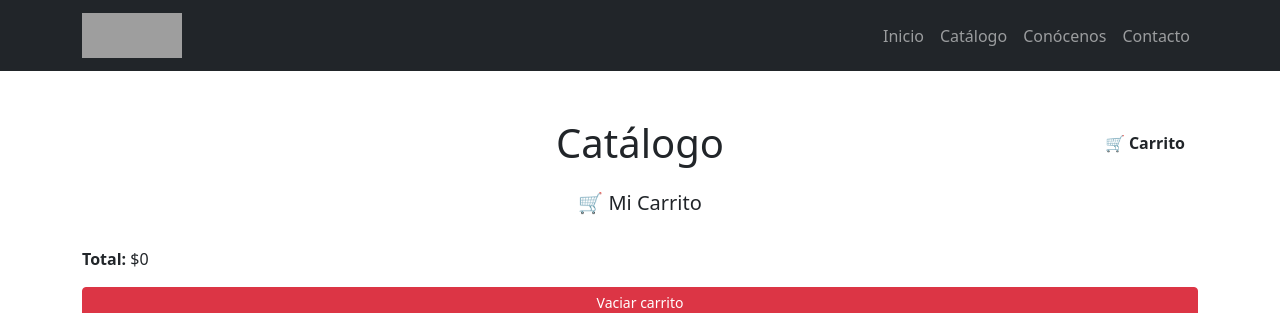
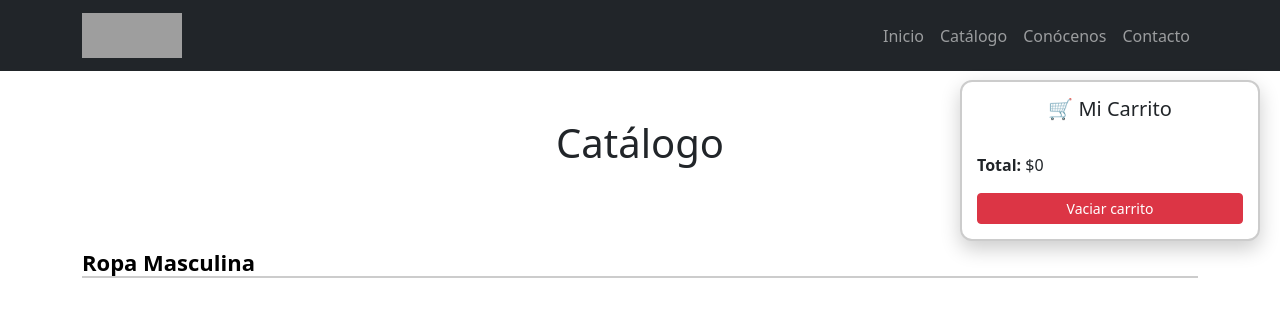
Before and after one commit to mcastillac/TiendaCastilla-Gamez, a plain HTML site: page catalogo.html in a window 1280 px wide. Both pictures are taken after a click on the button "🛒 Carrito". Shown: the top 313 px of the page. Drawn offline with nearby package versions, Linux system fonts and the light colour scheme; grey boxes are pictures that could not be loaded.

Commit message:
Update estilo.css

```diff
--- a/estilo.css
+++ b/estilo.css
@@ -184,3 +184,25 @@ button.btn.btn-dark:hover {
   object-fit: contain;
   margin-top: -2px;       /* Ajuste fino opcional */
 }
+
+#carrito-container {
+  display: none;
+  position: fixed;
+  top: 80px;
+  right: 20px;
+  width: 300px;
+  background: #fff;
+  border: 2px solid #ccc;
+  border-radius: 12px;
+  padding: 15px;
+  box-shadow: 0 8px 20px rgba(0, 0, 0, 0.2);
+  z-index: 1000;
+}
+
+#carrito-container.visible {
+  display: block;
+}
+
+.btn-carrito {
+  margin-bottom: 15px;
+}
```
